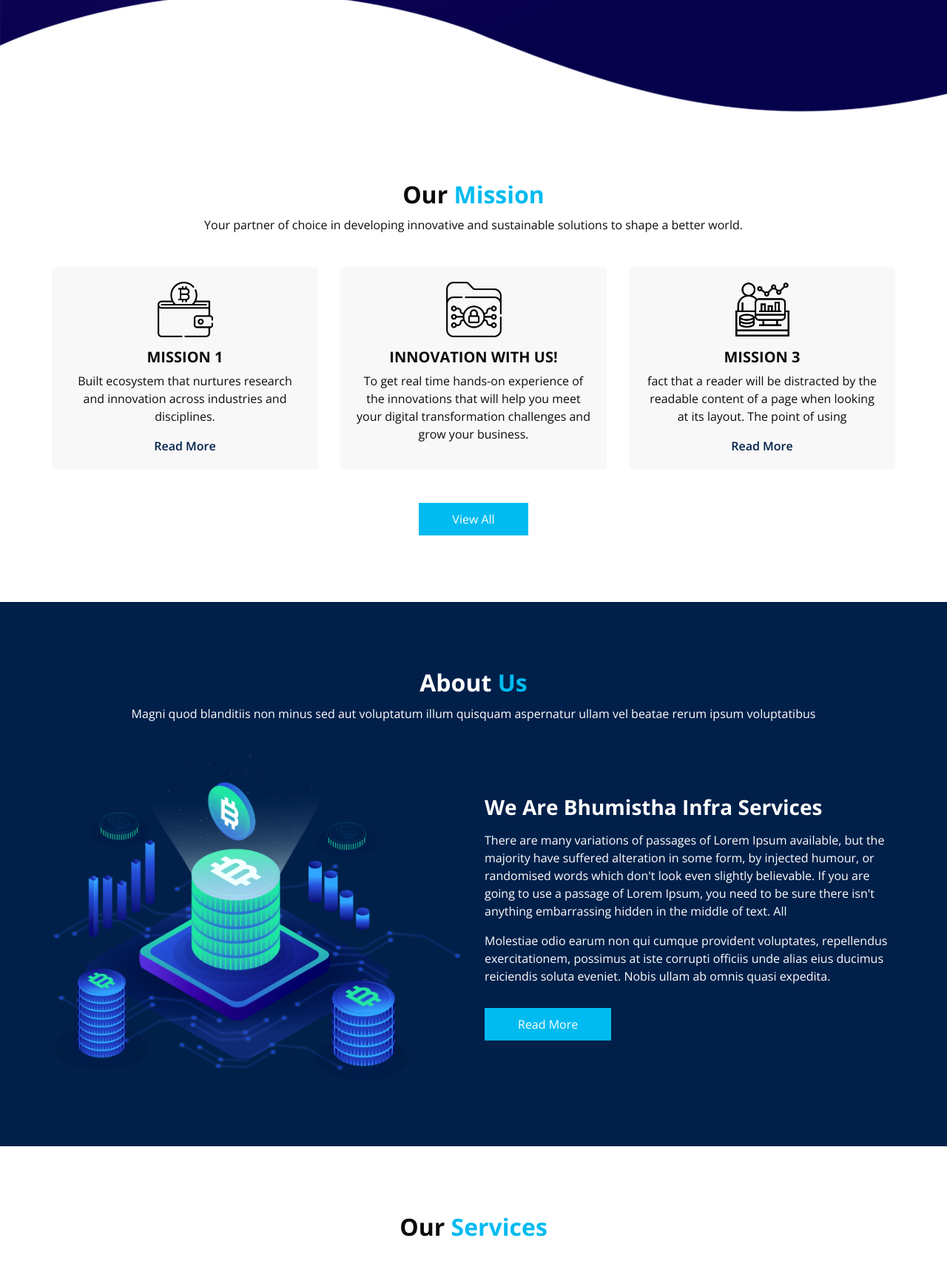
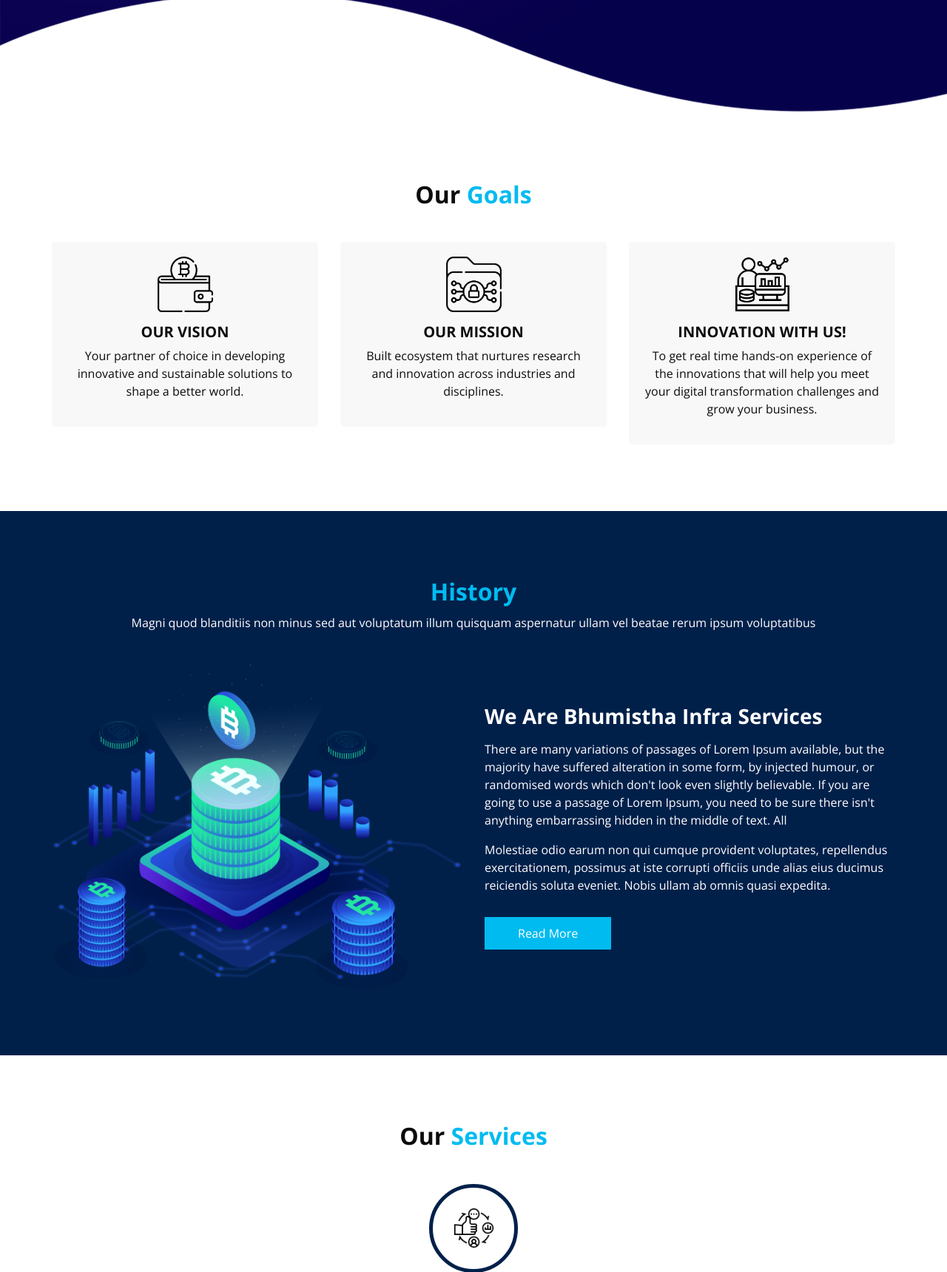
Before and after one commit to aaryaparadkar/bis, a Django app: template proj/bis/templates/bis/index.html in a window 1280 px wide. Shown: the part 742-2462 px from the top of the page at 74% size. Run offline with Django 5.2, Linux system fonts and the light colour scheme; the template is opened without the code that fills it, so the values that code supplies are empty; some libraries are stand-ins or nearby versions; some web fonts are replaced.

Commit message:
adjustments

```diff
--- a/proj/bis/static/bis/style.css
+++ b/proj/bis/static/bis/style.css
@@ -696,7 +696,7 @@ a:focus {
 .team_section .team_container .box .detail-box {
   align-items: center;
   justify-content: center;
-  margin: 25px 0;
+  margin: 25px 25px;
 }
 
 .team_section .team_container .box .detail-box h5 {
--- a/proj/bis/templates/bis/index.html
+++ b/proj/bis/templates/bis/index.html
@@ -172,11 +172,8 @@
       <div class="container ">
         <div class="heading_container heading_center">
           <h2>
-            Our <span>Mission</span>
+            Our <span>Goals</span>
           </h2>
-          <p>
-            Your partner of choice in developing innovative and sustainable solutions to shape a better world.
-          </p>
         </div>
         <div class="row">
           <div class="col-md-4 ">
@@ -186,14 +183,11 @@
               </div>
               <div class="detail-box">
                 <h5>
-                  Mission 1
+                  Our Vision
                 </h5>
                 <p>
-                  Built ecosystem that nurtures research and innovation across industries and disciplines.
+                  Your partner of choice in developing innovative and sustainable solutions to shape a better world.
                 </p>
-                <a href="">
-                  Read More
-                </a>
               </div>
             </div>
           </div>
@@ -201,6 +195,21 @@
             <div class="box ">
               <div class="img-box">
                 <img src="{% static 'bis/images/s2.png' %}" alt="">
+              </div>
+              <div class="detail-box">
+                <h5>
+                  Our Mission
+                </h5>
+                <p>
+                  Built ecosystem that nurtures research and innovation across industries and disciplines.
+                </p>
+              </div>
+            </div>
+          </div>
+          <div class="col-md-4 ">
+            <div class="box ">
+              <div class="img-box">
+                <img src="{% static 'bis/images/s3.png' %}" alt="">
               </div>
               <div class="detail-box">
                 <h5>
@@ -212,31 +221,6 @@
               </div>
             </div>
           </div>
-          <div class="col-md-4 ">
-            <div class="box ">
-              <div class="img-box">
-                <img src="{% static 'bis/images/s3.png' %}" alt="">
-              </div>
-              <div class="detail-box">
-                <h5>
-                  Mission 3
-                </h5>
-                <p>
-                  fact that a reader will be distracted by the readable content of a page when looking at its layout.
-                  The
-                  point of using
-                </p>
-                <a href="">
-                  Read More
-                </a>
-              </div>
-            </div>
-          </div>
-        </div>
-        <div class="btn-box">
-          <a href="">
-            View All
-          </a>
         </div>
       </div>
     </div>
@@ -251,7 +235,7 @@
     <div class="container  ">
       <div class="heading_container heading_center">
         <h2>
-          About <span>Us</span>
+          <span>History</span>
         </h2>
         <p>
           Magni quod blanditiis non minus sed aut voluptatum illum quisquam aspernatur ullam vel beatae rerum ipsum voluptatibus
@@ -356,11 +340,6 @@
             </p>
           </div>
         </div>
-      </div>
-      <div class="btn-box">
-        <a href="">
-          Read More
-        </a>
       </div>
     </div>
   </section>
```
